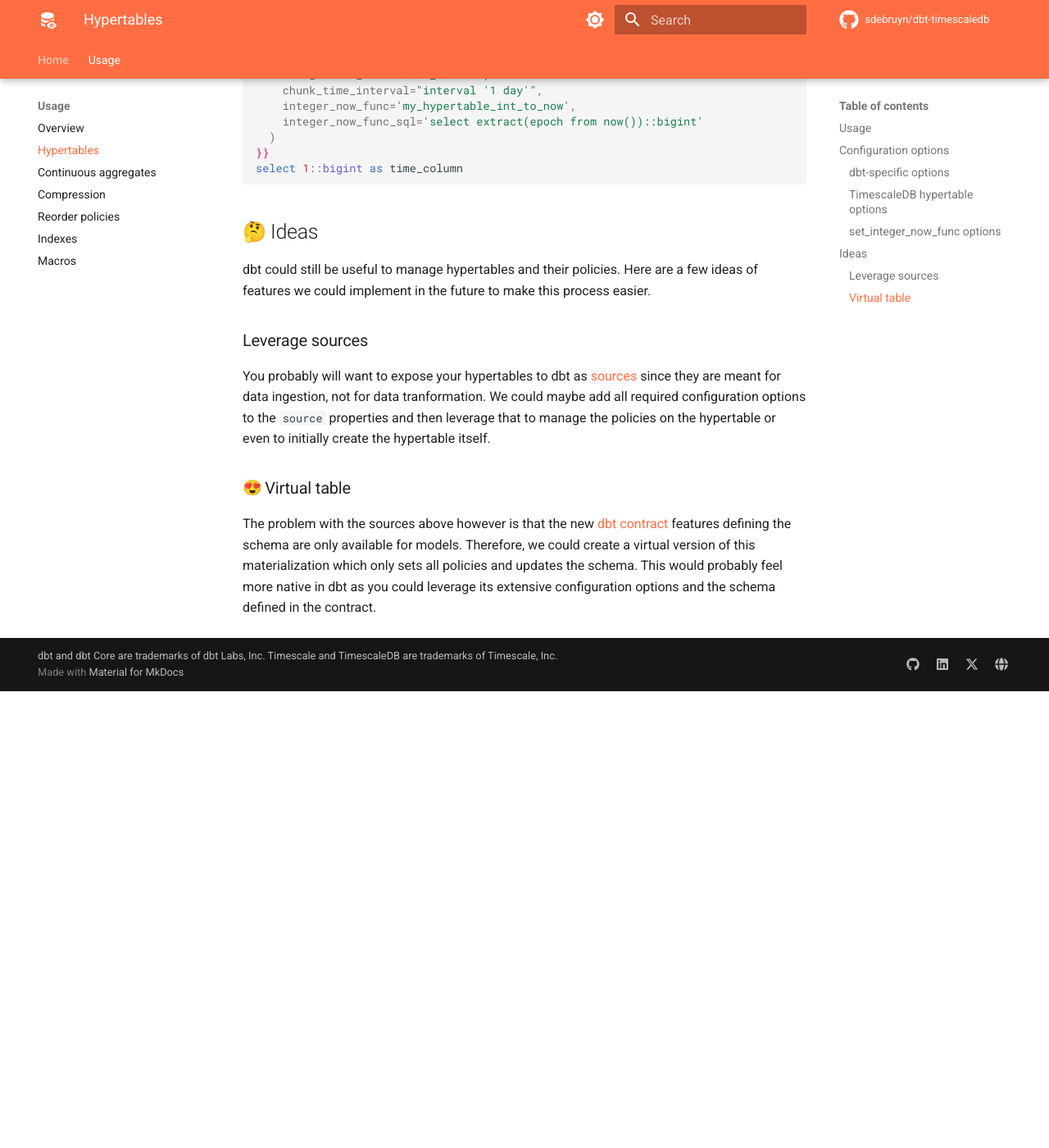
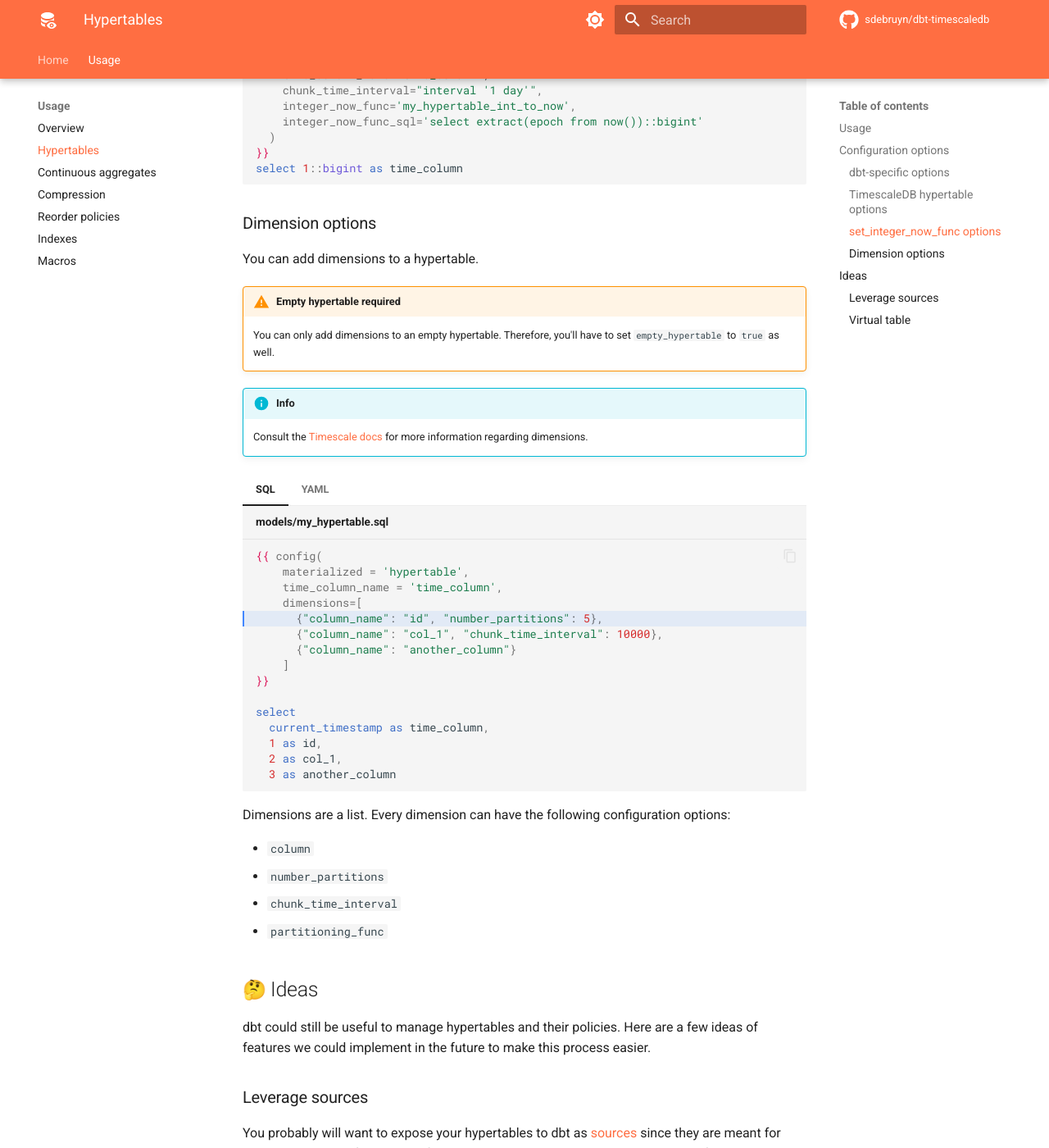
Before and after one commit to sdebruyn/dbt-timescaledb, an MkDocs documentation site: the page built from docs/usage/hypertables.md, in a window 1280 px wide and 1400 px high, scrolled down 2666 px. Shown: the whole window at 82% size. Built offline with MkDocs 1.6.1 and Material for MkDocs 9.7.7, drawn with Linux system fonts in a browser that asks for light colours; emoji names are drawn with the system emoji font; plug-ins that fetch from the network failed and are left out; comment, search, counter and statistics services are not loaded; before the commit the page ends 3509 px from its top, so only the background shows below that.

Commit message:
add support for dimensions

````diff
--- a/docs/usage/hypertables.md
+++ b/docs/usage/hypertables.md
@@ -103,6 +103,59 @@ The following 2 options are available for hypertables where the time column is n
 select 1::bigint as time_column
 ```
 
+### Dimension options
+
+You can add dimensions to a hypertable.
+
+!!! warning "Empty hypertable required"
+    You can only add dimensions to an empty hypertable. Therefore, you'll have to set `empty_hypertable` to `true` as well.
+
+!!! info
+    Consult the [Timescale docs](https://docs.timescale.com/api/latest/hypertable/add_dimension/) for more information regarding dimensions.
+
+=== "SQL"
+
+    ```sql+jinja hl_lines="5" title="models/my_hypertable.sql"
+    {{ config(
+        materialized = 'hypertable',
+        time_column_name = 'time_column',
+        dimensions=[
+          {"column_name": "id", "number_partitions": 5},
+          {"column_name": "col_1", "chunk_time_interval": 10000},
+          {"column_name": "another_column"}
+        ]
+    }}
+
+    select
+      current_timestamp as time_column,
+      1 as id,
+      2 as col_1,
+      3 as another_column
+    ```
+
+=== "YAML"
+
+    ```yaml hl_lines="8" title="dbt_project.yml"
+    models:
+      your_project_name:
+        model_name:
+          +materialized: hypertable
+          +time_column_name: time_column
+          +dimensions:
+            - column_name: id
+              number_partitions: 5
+            - column_name: another_time_column
+              chunk_time_interval: interval '1 day'
+    # ...
+    ```
+
+Dimensions are a list. Every dimension can have the following configuration options:
+
+* `column`
+* `number_partitions`
+* `chunk_time_interval`
+* `partitioning_func`
+
 ## :thinking: Ideas
 
 dbt could still be useful to manage hypertables and their policies. Here are a few ideas of features we could implement in the future to make this process easier.
````
Also changed, not shown: docs/usage/macros.md (+10 -0 lines), 3 other files.
